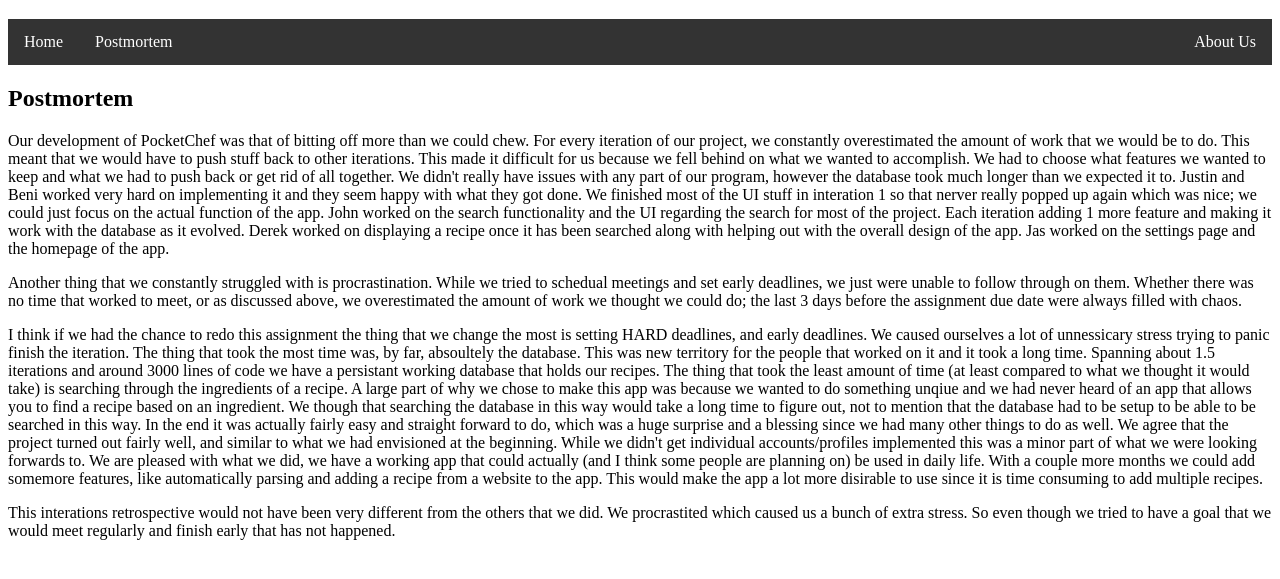
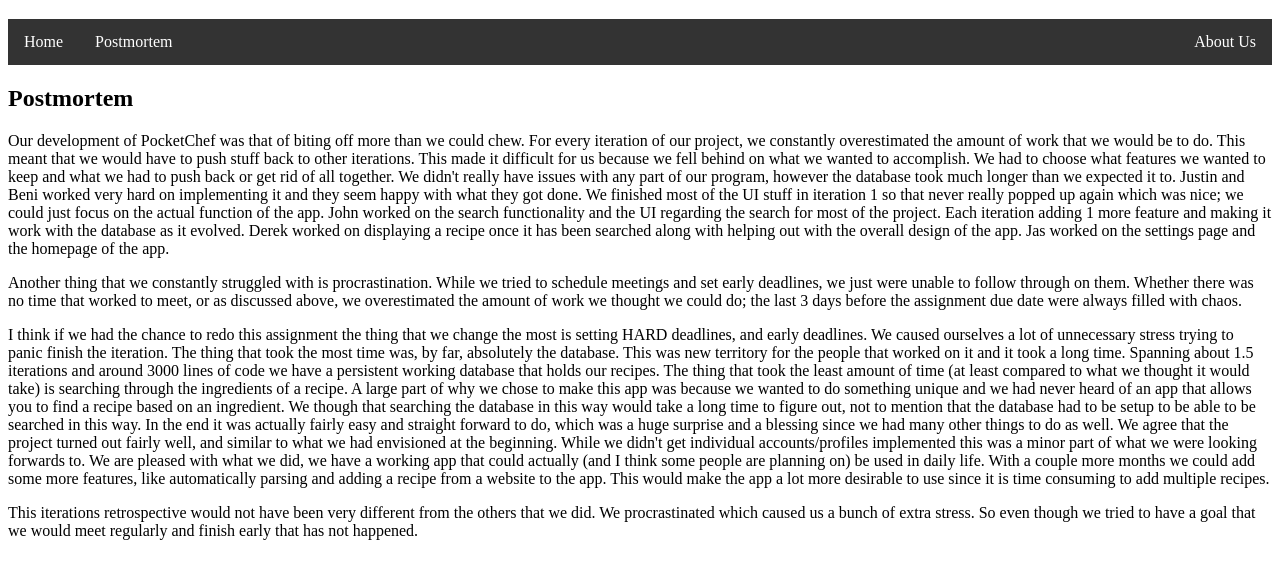
Before and after one commit to jcsnorlax97/pocketchef, a plain HTML site: page website/postmortem.html in a window 1280 px wide. Shown: the part 61-640 px from the top of the page. Drawn offline with Linux system fonts and the light colour scheme.

Commit message:
Fixed spelling errors

```diff
--- a/website/postmortem.html
+++ b/website/postmortem.html
@@ -18,15 +18,15 @@
 
 		<h2>Postmortem</h2>
 		<p>
-			Our development of PocketChef was that of bitting off more than we could chew. For every
+			Our development of PocketChef was that of biting off more than we could chew. For every
 			iteration of our project, we constantly overestimated the amount of work that we would be
 			to do. This meant that we would have to push stuff back to other iterations. This made it
 			difficult for us because we fell behind on what we wanted to accomplish. We had to choose
 			what features we wanted to keep and what we had to push back or get rid of all together.
 			We didn't really have issues with any part of our program, however the database took much
 			longer than we expected it to. Justin and Beni worked very hard on implementing it and they
-			seem happy with what they got done. We finished most of the UI stuff in interation 1 so that
-			nerver really popped up again which was nice; we could just focus on the actual function
+			seem happy with what they got done. We finished most of the UI stuff in iteration 1 so that
+			never really popped up again which was nice; we could just focus on the actual function
 			of the app. John worked on the search functionality and the UI regarding the search for most
 			of the project. Each iteration adding 1 more feature and making it work with the database as
 			it evolved. Derek worked on displaying a recipe once it has been searched along with helping
@@ -34,7 +34,7 @@
 			the app.
 		</p>
 		<p>
-			Another thing that we constantly struggled with is procrastination. While we tried to schedual
+			Another thing that we constantly struggled with is procrastination. While we tried to schedule
 			meetings and set early deadlines, we just were unable to follow through on them. Whether there
 			was no time that worked to meet, or as discussed above, we overestimated the amount of work we
 			thought we could do; the last 3 days before the assignment due date were always filled with
@@ -42,14 +42,14 @@
 		</p>
 		<p>
 			I think if we had the chance to redo this assignment the thing that we change the most is setting
-			HARD deadlines, and early deadlines. We caused ourselves a lot of unnessicary stress trying to
+			HARD deadlines, and early deadlines. We caused ourselves a lot of unnecessary stress trying to
 			panic finish the iteration.
-			The thing that took the most time was, by far, absoultely the database. This was new territory
+			The thing that took the most time was, by far, absolutely the database. This was new territory
 			for the people that worked on it and it took a long time. Spanning about 1.5 iterations and around
-			3000 lines of code we have a persistant working database that holds our recipes. The thing that took
+			3000 lines of code we have a persistent working database that holds our recipes. The thing that took
 			the least amount of time (at least compared to what we thought it would take) is searching through
 			the ingredients of a recipe. A large part of why we chose to make this app was because we wanted to
-			do something unqiue and we had never heard of an app that allows you to find a recipe based on an
+			do something unique and we had never heard of an app that allows you to find a recipe based on an
 			ingredient. We though that searching the database in this way would take a long time to figure out,
 			not to mention that the database had to be setup to be able to be searched in this way. In the end
 			it was actually fairly easy and straight forward to do, which was a huge surprise and a blessing
@@ -58,13 +58,13 @@
 			beginning. While we didn't get individual accounts/profiles implemented this was a minor part
 			of what we were looking forwards to. We are pleased with what we did, we have a working app that
 			could actually (and I think some people are planning on) be used in daily life. With a couple more
-			months we could add somemore features, like automatically parsing and adding a recipe from a website
-			to the app. This would make the app a lot more disirable to use since it is time consuming to add
+			months we could add some more features, like automatically parsing and adding a recipe from a website
+			to the app. This would make the app a lot more desirable to use since it is time consuming to add
 			multiple recipes.
 		</p>
 		<p>
-			This interations retrospective would not have been very different from the others that we did. We
-			procrastited which caused us a bunch of extra stress. So even though we tried to have a goal that
+			This iterations retrospective would not have been very different from the others that we did. We
+			procrastinated which caused us a bunch of extra stress. So even though we tried to have a goal that
 			we would meet regularly and finish early that has not happened.
 		</p>
 
```
Also changed, not shown: website/index.html (+2 -2 lines).
